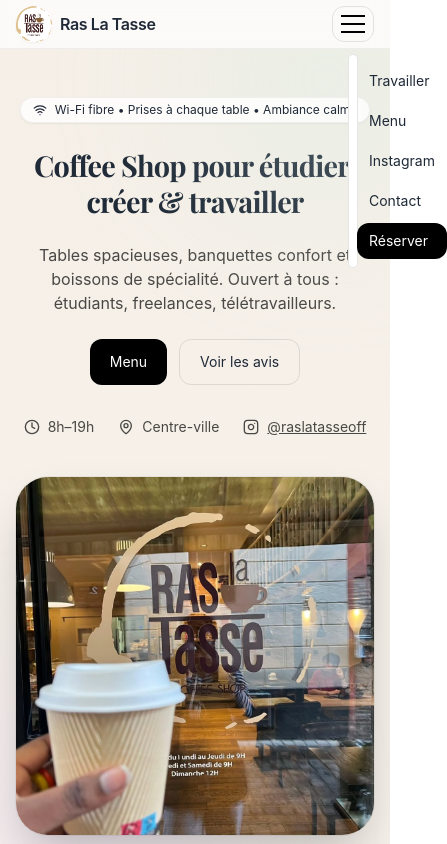
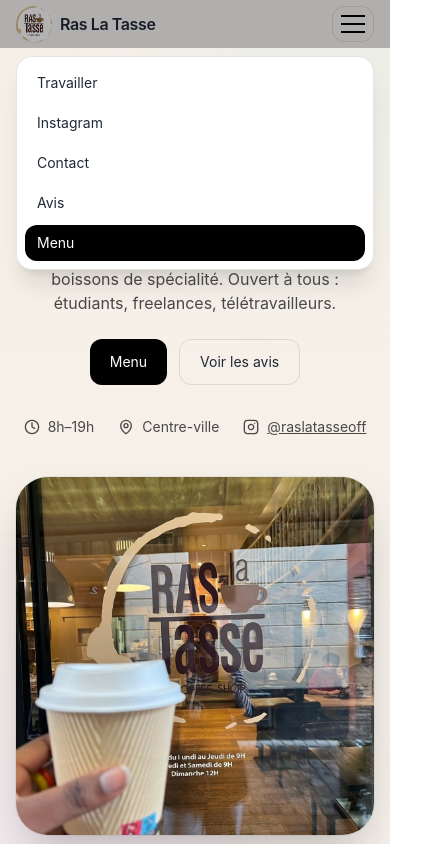
Before and after one commit to 113023/estela, a React (Create React App) app: page / in a window 390 px wide. Both pictures are taken after a click on the button "Ouvrir le menu". Shown: the top 844 px of the page, 447 px wide, since content can reach past the window. Built offline with nearby package versions, Linux system fonts and the light colour scheme.

Commit message:
Responsivité du menur de la topBar

```diff
--- a/src/components/MobileMenu.jsx
+++ b/src/components/MobileMenu.jsx
@@ -1,14 +1,25 @@
-import { useState } from "react";
+import { useEffect, useState } from "react";
 
 export default function MobileMenu() {
   const [open, setOpen] = useState(false);
 
+  useEffect(() => {
+    const onKey = (e) => e.key === "Escape" && setOpen(false);
+    document.addEventListener("keydown", onKey);
+    document.body.style.overflow = open ? "hidden" : "";
+    return () => {
+      document.removeEventListener("keydown", onKey);
+      document.body.style.overflow = "";
+    };
+  }, [open]);
+
   return (
-    <div className="md:hidden relative">
+    <div className="md:hidden">
       <button
-        onClick={() => setOpen(!open)}
+        onClick={() => setOpen((v) => !v)}
         className="inline-flex items-center justify-center p-2 rounded-xl border border-black/10"
         aria-label="Ouvrir le menu"
+        aria-expanded={open}
       >
         <div className="space-y-1.5">
           <div className="h-0.5 w-6 bg-black" />
@@ -18,14 +29,20 @@
       </button>
 
       {open && (
-        <div className="absolute inset-x-0 top-12 mx-4 rounded-2xl border border-black/10 bg-white shadow-xl">
-          <nav className="grid gap-1 p-2 text-sm">
-            <a onClick={() => setOpen(false)} href="#work" className="rounded-xl px-3 py-2 hover:bg-black/5">Travailler</a>
-            <a onClick={() => setOpen(false)} href="#menu" className="rounded-xl px-3 py-2 hover:bg-black/5">Menu</a>
-            <a onClick={() => setOpen(false)} href="#insta" className="rounded-xl px-3 py-2 hover:bg-black/5">Instagram</a>
-            <a onClick={() => setOpen(false)} href="#contact" className="rounded-xl px-3 py-2 hover:bg-black/5">Contact</a>
-            <a onClick={() => setOpen(false)} href="#reserve" className="rounded-xl px-3 py-2 bg-black text-white">Réserver</a>
-          </nav>
+        <div className="fixed inset-0 z-50">
+          <div
+            className="absolute inset-0 bg-black/30"
+            onClick={() => setOpen(false)}
+          />
+          <div className="absolute left-0 right-0 top-[56px] sm:top-[64px] px-4">
+            <nav className="rounded-2xl border border-black/10 bg-white shadow-xl grid gap-1 p-2 text-sm">
+              <a onClick={() => setOpen(false)} href="#work" className="rounded-xl px-3 py-2 hover:bg-black/5">Travailler</a>
+              <a onClick={() => setOpen(false)} href="#insta" className="rounded-xl px-3 py-2 hover:bg-black/5">Instagram</a>
+              <a onClick={() => setOpen(false)} href="#contact" className="rounded-xl px-3 py-2 hover:bg-black/5">Contact</a>
+              <a onClick={() => setOpen(false)} href="#opinions" className="rounded-xl px-3 py-2 hover:bg-black/5">Avis</a>
+              <a onClick={() => setOpen(false)} href="#menu" className="rounded-xl px-3 py-2 bg-black text-white">Menu</a>
+            </nav>
+          </div>
         </div>
       )}
     </div>
```
